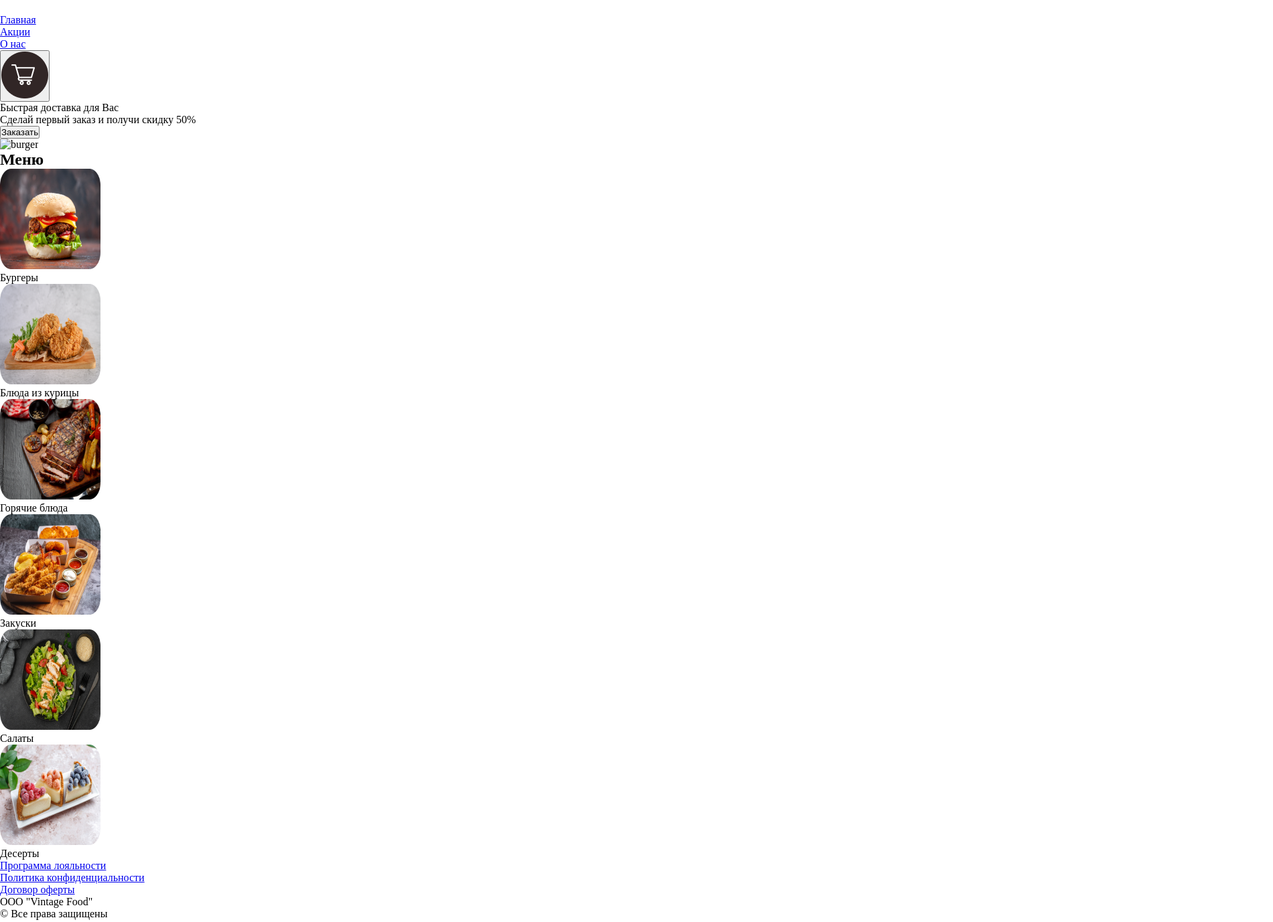
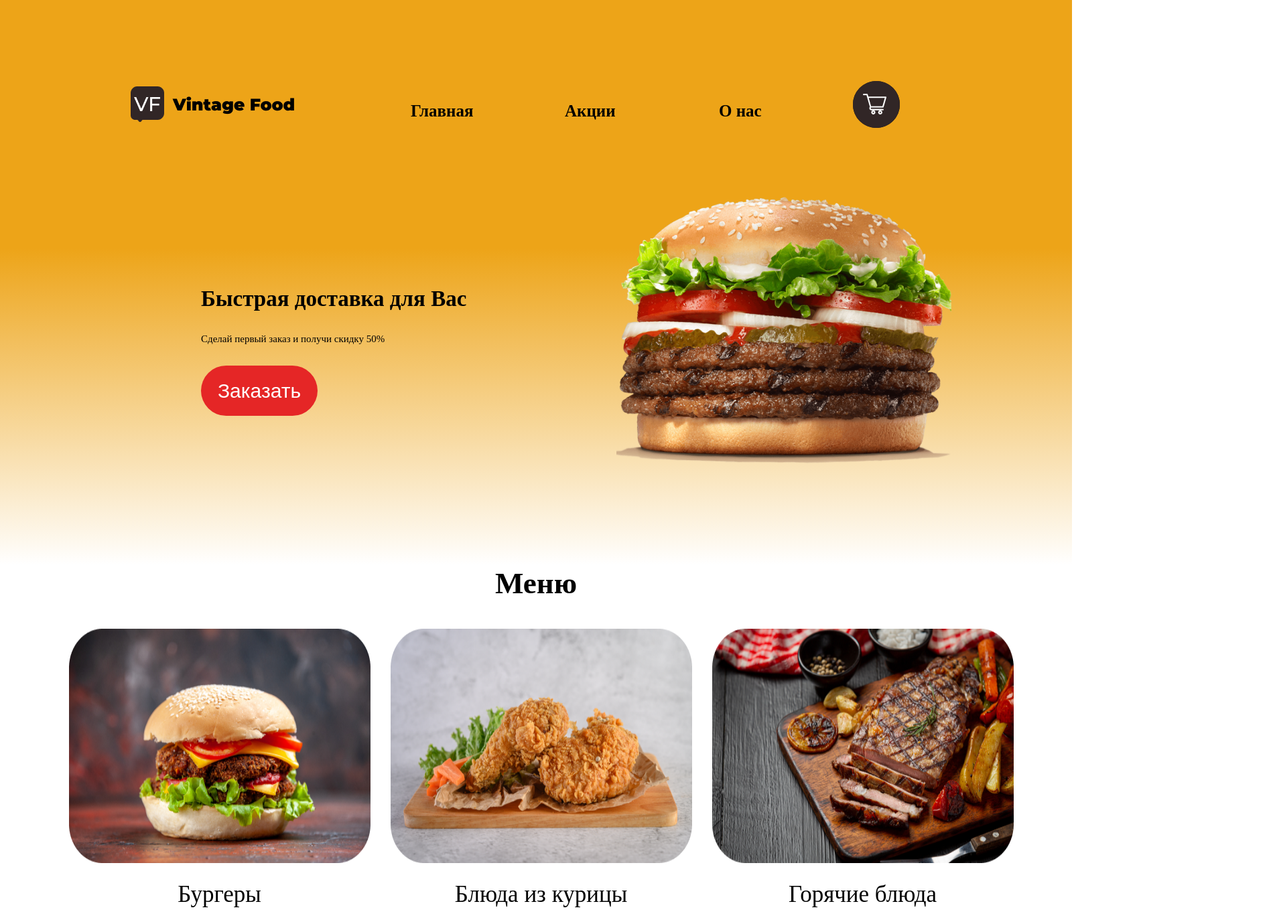
Before and after one commit to Onyxlotus/Burger-proj, a plain HTML site: page index.html in a window 1280 px wide. Shown: the part 56-1433 px from the top of the page at 67% size, 1900 px wide, since content can reach past the window. Drawn offline with Linux system fonts and the light colour scheme.

Commit message:
end of HTML and CSS

```diff
--- a/index.html
+++ b/index.html
@@ -10,7 +10,7 @@
     <header class="page_header">
         <nav class="navigation">
             <a href="#" class="comp_logo">
-                <img src="img/VF_logo.png">
+                <img src="img/VF_logo.png" class="logo">
             </a>
 
             <ul class="nav_list">
@@ -18,10 +18,10 @@
                     <a href="#" class="nav_main">Главная</a>
                 </li>
                 <li>
-                    <a href="#" class="nav_sale">Акции</a>
+                    <a href="#" class="nav_main">Акции</a>
                 </li>
                 <li>
-                    <a href="#" class="nav_about">О нас</a>
+                    <a href="#" class="nav_main">О нас</a>
                 </li>
             </ul>
 
@@ -50,7 +50,7 @@
             </ul>
 
             <div>
-                <img src="img/burger_photo.jpg" alt="burger" width="400" height="380">
+                <img src="img/burger_photo.png" alt="burger" width="500" height="480">
             </div>
        </div>
     </header>
@@ -61,28 +61,28 @@
             <h1 class="menu">Меню</h1>
             <ul class="catalog_list">
                 <li class="catalog_item">
-                    <img src="img/menu_burgers.png" alt="burgers"   width="150" height="150">
-                    <p>Бургеры</p>
+                    <img src="img/menu_burgers.png" alt="burgers"   width="450" height="350">
+                    <p class="catalog_text">Бургеры</p>
                 </li>
                 <li class="catalog_item">
-                    <img src="img/menu_chiken.png" alt="chiken" width="150" height="150">
-                    <p>Блюда из курицы</p>
+                    <img src="img/menu_chiken.png" alt="chiken" width="450" height="350">
+                    <p class="catalog_text">Блюда из курицы</p>
                 </li>
                 <li class="catalog_item">
-                    <img src="img/menu_hot_food.png" alt="hot_food" width="150" height="150">
-                    <p>Горячие блюда</p>
+                    <img src="img/menu_hot_food.png" alt="hot_food" width="450" height="350">
+                    <p class="catalog_text">Горячие блюда</p>
                 </li>
                 <li class="catalog_item">
-                    <img src="img/menu_snacks.png" alt="snacks" width="150" height="150">
-                    <p>Закуски</p>
+                    <img src="img/menu_snacks.png" alt="snacks" width="450" height="350">
+                    <p class="catalog_text">Закуски</p>
                 </li>
                 <li class="catalog_item">
-                    <img src="img/menu_salad.png" alt="salad" width="150" height="150">
-                    <p>Салаты</p>
+                    <img src="img/menu_salad.png" alt="salad" width="450" height="350">
+                    <p class="catalog_text">Салаты</p>
                 </li>
                 <li class="catalog_item">
-                    <img src="img/menu_desserts.png" alt="desserts" width="150" height="150">
-                    <p>Десерты</p>
+                    <img src="img/menu_desserts.png" alt="desserts" width="450" height="350">
+                    <p class="catalog_text">Десерты</p>
                 </li>
             </ul>
         </section>
@@ -95,28 +95,28 @@
                 <a href="#" class="loyal">Программа лояльности</a>
             </li>
             <li>
-                <a href="#" class="conf">Политика конфиденциальности</a>
+                <a href="#" class="loyal">Политика конфиденциальности</a>
             </li>
             <li>
-                <a href="#" class="offer">Договор оферты</a>
+                <a href="#" class="loyal">Договор оферты</a>
             </li>
         </ul>
         <ul class="footer_text_list">
             <li>
-                <p class="comp_name">ООО "Vintage Food"</p>
+                <p class="footer_text">ООО "Vintage Food"</p>
             </li>
             <li>
-                <p class="prot">© Все права защищены</p>
+                <p class="footer_text">© Все права защищены</p>
             </li>
         </ul>
         <ul class="footer_contacts">
             <li>
-                <a href="#" class="vk">
+                <a href="#" class="footer_contacts_elem">
                     <img src="img/VK_circled.png" alt="vk" width="50" height="50">
                 </a>
             </li>
             <li>
-                <a href="#" class="telegram">
+                <a href="#" class="footer_contacts_elem">
                     <img src="img/Telegram_circled.png" alt="telegram" width="50" height="50">
                 </a>
             </li>
--- a/style.css
+++ b/style.css
@@ -6,3 +6,211 @@
 html{
     box-sizing: border-box;
 }
+
+body{
+    margin: 0, auto;
+    height: 100%;
+    flex-direction: column;
+    font-weight: 500;
+    font-size: 35px;
+    line-height: 40px;
+    color: black;
+    background-color: white;
+}
+
+.page_header{
+    width: 1600px;
+    min-height: 900px;
+
+    background-image: linear-gradient(180deg, #EDA418 47.4%, rgba(237, 164, 24, 0.00) 100%);
+}
+
+.navigation{
+    display: flex;
+    flex-wrap: wrap;
+    justify-content: center;
+    min-height: 37px;
+    padding-top: 177px;
+    padding-right: 65px;
+}
+
+.comp_logo{
+    display: block;
+    margin-top: 8px;
+}
+
+.nav_list{
+    display: flex;
+    flex-wrap: wrap;/*перенос текста*/
+    gap: 30px; /*отступ между элементами*/
+    margin: auto 0;
+    padding: 0;
+    margin-left: 66px;
+    list-style: none; /* удаляет маркеры списка*/
+}
+
+.nav_main{
+    display: block;
+    min-width: 200px;
+    font-weight: 700;
+    font-size: 25px;
+    line-height: 30px;
+    text-decoration: none;
+    color: black;
+}
+
+.but_buy{
+    display: inline-block;
+    width: 70px;
+    height: 70px;
+    background-color: black;
+    border: none;
+    border-radius: 100px;
+}
+
+.header_info{
+    display: flex;
+    padding-top: 25px;
+    gap: 20px;
+    padding-left: 300px;
+}
+
+.header_info_text{
+    width: 600px;
+    margin: 0;
+    padding: 0;
+    list-style: none;
+}
+
+.first_text_header{
+    margin: 0;
+    padding: 0;
+    padding-top: 190px;
+    font-weight: 800;
+    font-size: 33px;
+    line-height: 40px;
+}
+
+.second_text_header{
+    margin: 0;
+    padding: 0;
+    padding-top: 30px;
+    padding-bottom: 30px;
+    font-weight: 400;
+    font-size: 15px;
+    line-height: 20px;
+}
+
+.button_to_buy{
+    display: block;
+    margin: 0;
+    padding: 25px;
+    font-weight: 400;
+    font-size: 30px;
+    line-height: 25px;
+    color: white;
+    background: #e52626;
+    border-radius: 50px;
+    border: none;
+}
+
+.page_main{
+    width: 1600px;
+    min-height: 900px;
+    text-align: center;
+}
+
+.menu_content{
+    display: flex;
+    flex-wrap: wrap;
+    justify-content: center;
+}
+
+.menu{
+    margin: 0;
+    padding: 0;
+    font-size: 45px;
+    line-height: 55px;
+    color: #000000;
+}
+
+.catalog_list{
+    display: flex;
+    flex-wrap: wrap;
+    justify-content: center;
+    margin: 0;
+    margin-left: 15px;
+    margin-top: 40px;
+    padding: 0;
+    gap: 40px 30px;
+    list-style: none;
+}
+
+.catalog_item{
+    width: 450px;
+}
+
+.catalog_text{
+    margin: 0;
+    padding: 0;
+    padding-top: 15px;
+    font-weight: 500;
+    font-size: 35px;
+    line-height: 45px;
+    color: #000000;
+}
+
+.page_footer{
+    width: 1900px;
+    min-height: 450px;
+    text-align: center;
+    background-image: linear-gradient(180deg, rgba(217, 217, 217, 0.00) 0%, #EDA61D 100%);
+}
+
+.footer_list{
+    display: flex;
+    flex-wrap: wrap;
+    margin: 0;
+    padding: 0;
+    padding-top: 160px;
+    gap: 100px;
+    font-weight: 400;
+    font-size: 20px;
+    line-height: 25px;
+    justify-content: center;
+    list-style: none;
+}
+
+.loyal{
+    margin: 0;
+    padding: 0;
+    text-decoration: none;
+    color: #000000;
+}
+
+.footer_text_list{
+    margin: 0;
+    padding: 0;
+    padding-top: 20px;
+    font-weight: 500;
+    font-size: 20px;
+    line-height: 25px;
+    list-style: none;
+}
+
+.footer_text{
+    padding-top: 25px;
+}
+
+.footer_contacts{
+    display: flex;
+    flex-wrap: wrap;
+    gap: 5px;
+    justify-content: center;
+    list-style: none;
+    padding-top: 25px;
+}
+
+.footer_contacts_elem{
+    display: block;
+}
```
Also changed, not shown: img/burger_photo.png (added).
